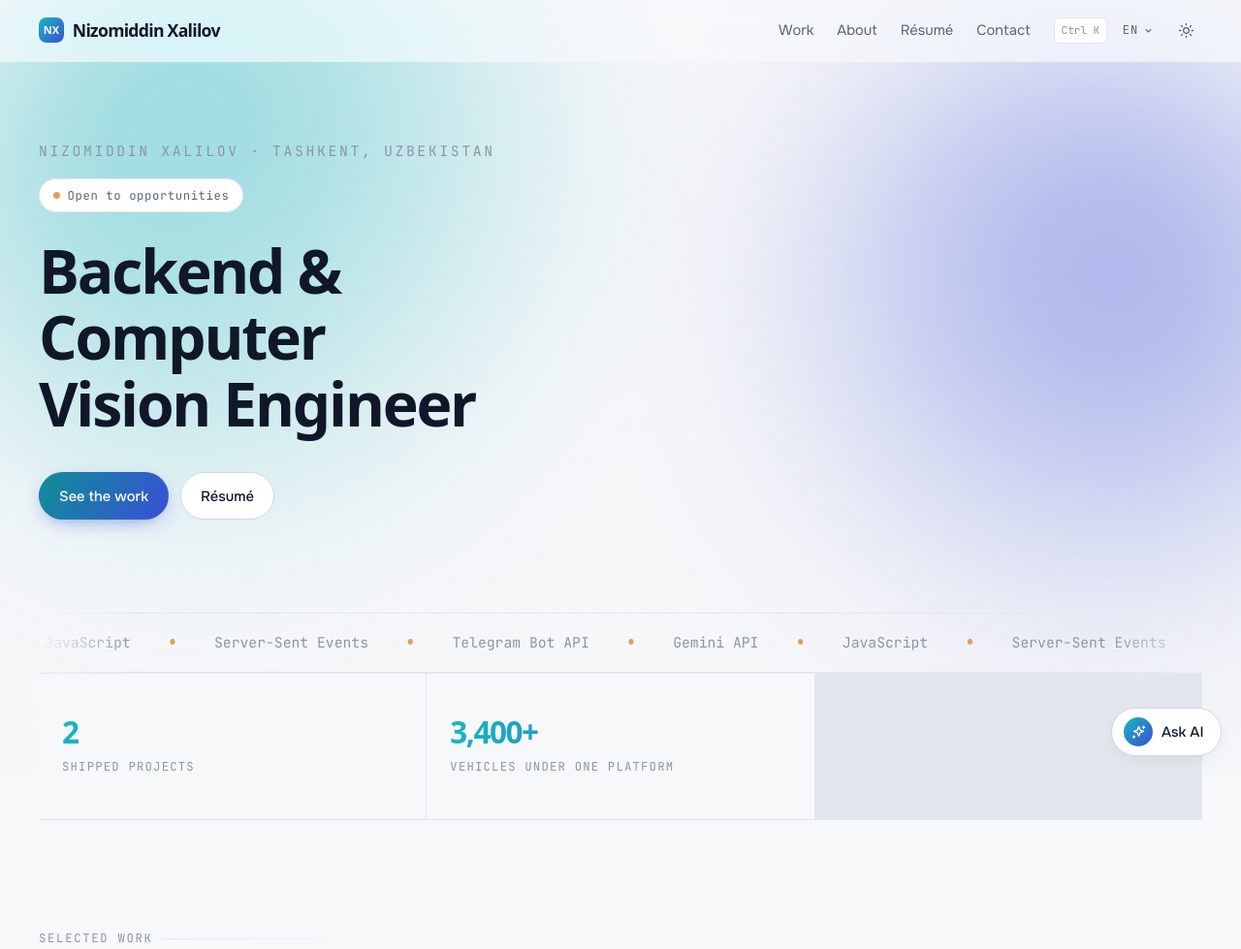
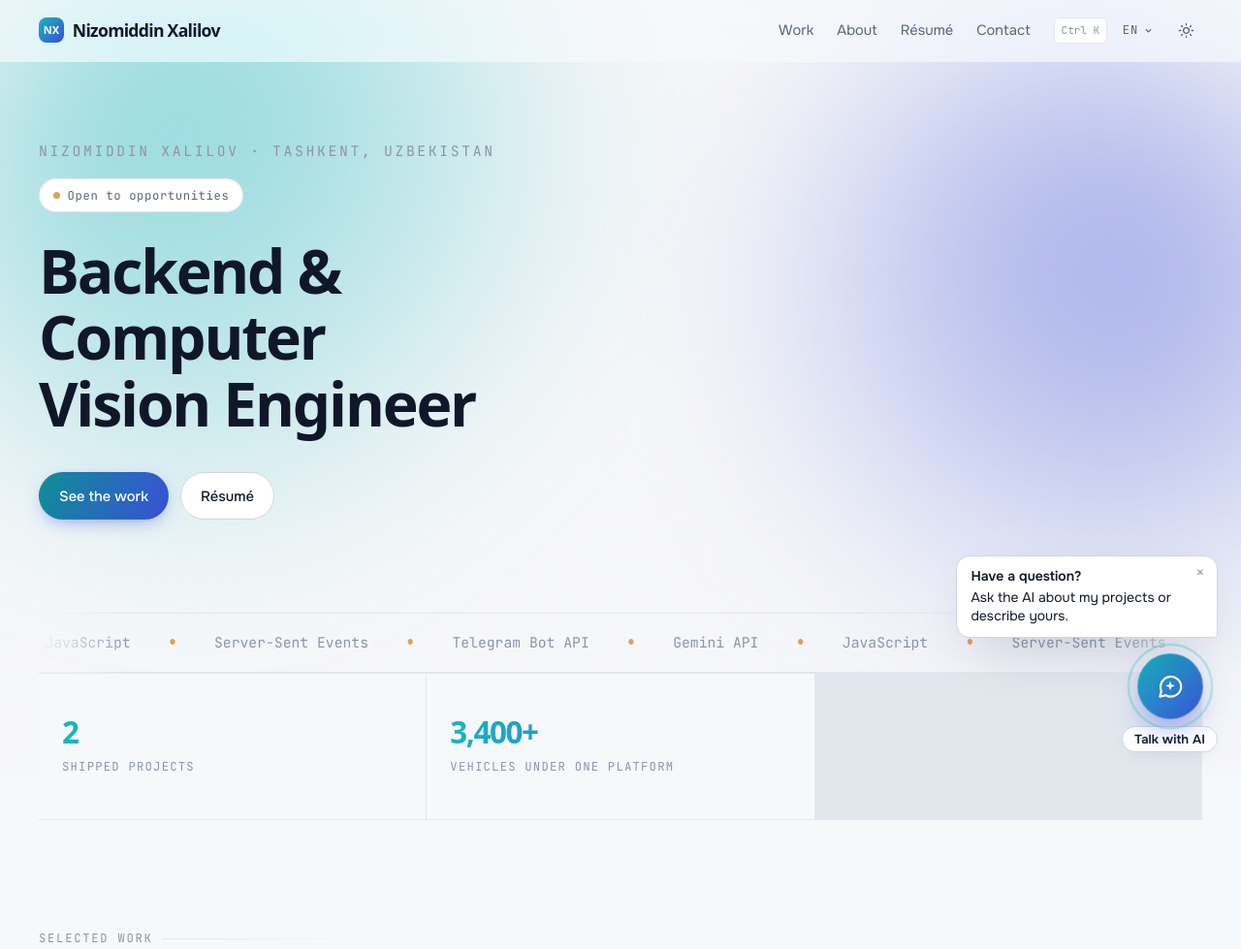
Before and after one commit to Nizomiddin0628/NKh-portfolio, a Django app: page /en/ in a window 1280 px wide. Shown: the top 979 px of the page at 97% size. Run offline with Django 5.2, Linux system fonts and the light colour scheme; data comes from the database, SQL or seed files in the repository; data that the repository does not hold is empty; parts of the project's set-up code (start-up, migrations or seed data) failed here and were passed over; some libraries are stand-ins or nearby versions; some web fonts are replaced.

Commit message:
AI launcher: bigger button with label, teaser

```diff
--- a/apps/ai/ui.py
+++ b/apps/ai/ui.py
@@ -2,7 +2,7 @@
 
 UI = {
     "en": {
-        "open": "Ask AI", "title": "Assistant", "subtitle": "Nizomiddin's AI assistant",
+        "open": "Ask AI", "fab": "Talk with AI", "tease_title": "Have a question?", "tease_text": "Ask the AI about my projects or describe yours.", "title": "Assistant", "subtitle": "Nizomiddin's AI assistant",
         "owner": "Owner mode", "placeholder": "Type a question…", "send": "Send", "stop": "Stop",
         "new": "New chat", "close": "Close", "attach": "Image or PDF", "voice": "Voice question",
         "mode_site": "Site", "mode_web": "Global", "confirm": "Confirm", "cancel": "Cancel",
@@ -15,7 +15,7 @@ UI = {
         "mic_denied": "Microphone access was denied.", "you": "You", "assistant": "Assistant",
     },
     "uz": {
-        "open": "AI assistent", "title": "Assistent", "subtitle": "Nizomiddinning AI assistenti",
+        "open": "AI assistent", "fab": "AI bilan suhbat", "tease_title": "Savolingiz bormi?", "tease_text": "Loyihalarim haqida AI'dan so'rang yoki o'z loyihangizni aytib bering.", "title": "Assistent", "subtitle": "Nizomiddinning AI assistenti",
         "owner": "Ega rejimi", "placeholder": "Savol yozing…", "send": "Yuborish", "stop": "To'xtatish",
         "new": "Yangi suhbat", "close": "Yopish", "attach": "Rasm yoki PDF", "voice": "Ovozli savol",
         "mode_site": "Sayt", "mode_web": "Global", "confirm": "Tasdiqlash", "cancel": "Bekor",
@@ -29,7 +29,7 @@ UI = {
         "you": "Siz", "assistant": "Assistent",
     },
     "ru": {
-        "open": "AI-ассистент", "title": "Ассистент", "subtitle": "AI-ассистент Низомиддина",
+        "open": "AI-ассистент", "fab": "Чат с AI", "tease_title": "Есть вопрос?", "tease_text": "Спросите AI о моих проектах или расскажите о своём.", "title": "Ассистент", "subtitle": "AI-ассистент Низомиддина",
         "owner": "Режим владельца", "placeholder": "Напишите вопрос…", "send": "Отправить", "stop": "Остановить",
         "new": "Новый диалог", "close": "Закрыть", "attach": "Фото или PDF", "voice": "Голосовой вопрос",
         "mode_site": "Сайт", "mode_web": "Глобальный", "confirm": "Подтвердить", "cancel": "Отмена",
--- a/static/ai/widget.css
+++ b/static/ai/widget.css
@@ -4,7 +4,7 @@
    Layers: header 80 · cmdk 90 · lightbox 100 · this 95 (under the lightbox)
    ═══════════════════════════════════════════════════════════════════════ */
 
-.ai { --ai-w: 400px; --ai-h: min(660px, calc(100dvh - 5.5rem)); }
+.ai { --ai-w: 440px; --ai-h: min(740px, calc(100dvh - 3rem)); }
 .ai [hidden] { display: none !important; }
 
 /* The floating button is styled inline in templates/ai/widget.html so it looks right before this file loads. */
@@ -30,7 +30,7 @@
 }
 .ai-panel[hidden] { display: none; }
 @keyframes ai-in { from { opacity: 0; transform: translateY(14px) scale(0.97); } }
-@media (prefers-reduced-motion: reduce) { .ai-panel { animation: none; } .ai-fab.is-loading .ai-fab__icon { animation: none; } }
+@media (prefers-reduced-motion: reduce) { .ai-panel { animation: none; } }
 
 .ai-head {
   display: flex; align-items: center; justify-content: space-between; gap: 0.5rem;
@@ -177,7 +177,7 @@
 .ai-rec b { color: #d64545; font-family: var(--font-mono); }
 
 /* ── Phone: full screen sheet ─────────────────────────────────────────── */
-@media (max-width: 640px) {
+@media (max-width: 768px) {
   .ai-panel {
     inset: 0; width: auto; height: 100dvh; border-radius: 0; border: 0;
     background: var(--bg); backdrop-filter: none; -webkit-backdrop-filter: none;
@@ -187,5 +187,5 @@
   .ai-head { padding-top: calc(0.8rem + env(safe-area-inset-top)); }
   .ai-msg { max-width: 92%; }
 }
-@media (max-width: 640px) and (display-mode: standalone) { .ai-panel { height: 100vh; } }
+@media (max-width: 768px) and (display-mode: standalone) { .ai-panel { height: 100vh; } }
 @media print { .ai { display: none; } }
--- a/static/ai/widget.js
+++ b/static/ai/widget.js
@@ -313,7 +313,7 @@ export async function open(question) {
   root.dataset.open = "true";
   els.panel.hidden = false;
   els.fab.setAttribute("aria-expanded", "true");
-  if (matchMedia("(max-width: 640px)").matches) window.scrollLock?.(true);
+  if (matchMedia("(max-width: 768px)").matches) window.scrollLock?.(true);
   scrollDown();
   if (question) { els.input.value = question; autosize(); ask(question); }
   else setTimeout(() => els.input.focus({ preventScroll: true }), 50);
--- a/templates/ai/widget.html
+++ b/templates/ai/widget.html
@@ -1,44 +1,77 @@
 {% load static %}
 <style>
+/* Launcher: a large gradient orb with a label under it. Styled here so it is right before widget.css loads. */
 .ai-fab {
   position: fixed;
-  right: calc(1.25rem + env(safe-area-inset-right));
-  bottom: calc(1.25rem + env(safe-area-inset-bottom));
+  right: calc(1.5rem + env(safe-area-inset-right));
+  bottom: calc(1.5rem + env(safe-area-inset-bottom));
   z-index: 95;
-  display: inline-flex; align-items: center; gap: 0.55rem;
-  height: 50px; padding: 0 1.1rem 0 0.75rem;
-  border-radius: var(--radius-full);
-  border: 1px solid var(--border-strong);
-  background: var(--surface);
-  color: var(--text);
-  font: 500 var(--step--1) var(--font-body);
-  box-shadow: var(--shadow-md);
-  cursor: pointer;
-  transition: transform var(--dur) var(--ease), box-shadow var(--dur) var(--ease),
-              border-color var(--dur) var(--ease), opacity var(--dur) var(--ease);
+  display: flex; flex-direction: column; align-items: center; gap: 0.45rem;
+  padding: 0; border: 0; background: none; color: var(--text);
+  cursor: pointer; -webkit-tap-highlight-color: transparent;
+  transition: transform var(--dur) var(--ease), opacity var(--dur) var(--ease);
 }
-.ai-fab:hover { transform: translateY(-2px); box-shadow: var(--shadow-lg); border-color: var(--text-faint); }
-.ai-fab:active { transform: none; }
-.ai-fab:focus-visible { outline: 2px solid var(--accent); outline-offset: 3px; }
-.ai-fab__icon {
-  display: grid; place-items: center; width: 30px; height: 30px; border-radius: 50%;
+.ai-fab__orb {
+  position: relative; display: grid; place-items: center;
+  width: 68px; height: 68px; border-radius: 50%;
   background: linear-gradient(135deg, var(--turquoise), var(--indigo));
   color: #fff;
+  box-shadow: 0 14px 34px -10px color-mix(in srgb, var(--indigo) 70%, transparent),
+              0 0 0 1px color-mix(in srgb, #fff 18%, transparent) inset;
+  transition: transform var(--dur) var(--ease-back), box-shadow var(--dur) var(--ease);
 }
-.ai-fab__icon svg { width: 17px; height: 17px; }
-.ai-fab.is-loading .ai-fab__icon { animation: ai-pulse 0.9s ease-in-out infinite; }
+.ai-fab__orb::after {               /* soft ring that pulses a few times after load */
+  content: ""; position: absolute; inset: -6px; border-radius: 50%;
+  border: 2px solid color-mix(in srgb, var(--turquoise) 55%, transparent);
+  opacity: 0; animation: ai-ring 2.4s var(--ease-out) 1.2s 4;
+}
+.ai-fab__orb svg { width: 30px; height: 30px; }
+.ai-fab__label {
+  padding: 0.3rem 0.75rem; border-radius: var(--radius-full);
+  background: var(--surface); border: 1px solid var(--border-strong);
+  font: 600 13px/1.2 var(--font-body); letter-spacing: 0.01em; white-space: nowrap;
+  box-shadow: var(--shadow-md);
+}
+.ai-fab:hover .ai-fab__orb { transform: translateY(-3px) scale(1.04);
+  box-shadow: 0 20px 40px -12px color-mix(in srgb, var(--indigo) 80%, transparent); }
+.ai-fab:active .ai-fab__orb { transform: scale(0.96); }
+.ai-fab:focus-visible { outline: none; }
+.ai-fab:focus-visible .ai-fab__orb { outline: 3px solid var(--accent); outline-offset: 4px; }
+.ai-fab.is-loading .ai-fab__orb { animation: ai-pulse 0.9s ease-in-out infinite; }
 .ai-fab__badge {
-  position: absolute; top: -5px; right: -3px;
-  min-width: 19px; height: 19px; padding: 0 5px;
-  border-radius: var(--radius-full);
-  background: var(--brass); color: #fff;
-  font: 600 11px/19px var(--font-mono); text-align: center;
-  box-shadow: 0 0 0 2px var(--surface);
+  position: absolute; top: -2px; right: -2px;
+  min-width: 22px; height: 22px; padding: 0 6px;
+  border-radius: var(--radius-full); background: var(--brass); color: #fff;
+  font: 700 12px/22px var(--font-mono); text-align: center;
+  box-shadow: 0 0 0 3px var(--bg);
 }
-.ai[data-open="true"] .ai-fab { opacity: 0; pointer-events: none; transform: translateY(8px); }
-@keyframes ai-pulse { 50% { transform: scale(0.88); opacity: 0.7; } }
-
-@media (max-width: 640px) { .ai-fab { height: 48px; padding: 0 0.6rem; } .ai-fab__text { display: none; } }
+.ai-tease {
+  position: fixed; z-index: 95;
+  right: calc(1.5rem + env(safe-area-inset-right));
+  bottom: calc(1.5rem + 118px + env(safe-area-inset-bottom));
+  max-width: 270px; padding: 0.7rem 2rem 0.7rem 0.9rem;
+  border-radius: 14px 14px 4px 14px;
+  background: var(--surface); color: var(--text); border: 1px solid var(--border-strong);
+  box-shadow: var(--shadow-lg); font: 400 14px/1.4 var(--font-body);
+  cursor: pointer; animation: ai-tease-in 0.4s var(--ease-out) both;
+}
+.ai-tease b { display: block; font-weight: 600; margin-bottom: 2px; }
+.ai-tease__x { position: absolute; top: 4px; right: 4px; width: 26px; height: 26px; border: 0;
+  background: none; color: var(--text-faint); font-size: 16px; cursor: pointer; border-radius: 50%; }
+.ai-tease__x:hover { color: var(--text); background: var(--surface-2); }
+.ai[data-open="true"] .ai-fab, .ai[data-open="true"] .ai-tease { opacity: 0; pointer-events: none; transform: translateY(10px); }
+@keyframes ai-pulse { 50% { transform: scale(0.9); opacity: 0.75; } }
+@keyframes ai-ring { 0% { opacity: 0.9; transform: scale(0.92); } 100% { opacity: 0; transform: scale(1.35); } }
+@keyframes ai-tease-in { from { opacity: 0; transform: translateY(8px) scale(0.97); } }
+@media (max-width: 640px) {
+  .ai-fab { right: calc(1rem + env(safe-area-inset-right)); bottom: calc(1.25rem + env(safe-area-inset-bottom)); }
+  .ai-fab__orb { width: 62px; height: 62px; }
+  .ai-fab__orb svg { width: 28px; height: 28px; }
+  .ai-fab__label { font-size: 12px; padding: 0.25rem 0.65rem; }
+  .ai-tease { right: calc(1rem + env(safe-area-inset-right)); bottom: calc(1.25rem + 108px + env(safe-area-inset-bottom));
+              border-radius: 14px 14px 4px 14px; max-width: min(260px, calc(100vw - 2rem)); }
+}
+@media (prefers-reduced-motion: reduce) { .ai-fab__orb::after, .ai-tease { animation: none; } }
 @media print { .ai { display: none; } }
 </style>
 {# AI assistant: the button is server-rendered; CSS and JS load on the first click (or when idle). #}
@@ -46,15 +79,19 @@
      data-config='{{ config_json }}'>
   <button class="ai-fab" data-ai-open type="button" aria-haspopup="dialog" aria-expanded="false"
           aria-controls="ai-panel" title="{{ ui.open }}">
-    <span class="ai-fab__icon" aria-hidden="true">
-      <svg viewBox="0 0 24 24" fill="none" stroke="currentColor" stroke-width="1.8" stroke-linecap="round" stroke-linejoin="round">
-        <path d="M12 3.5 13.9 8.6 19 10.5l-5.1 1.9L12 17.5l-1.9-5.1L5 10.5l5.1-1.9Z"/>
-        <path d="M19 3v3M17.5 4.5h3M5 17v3M3.5 18.5h3"/>
+    <span class="ai-fab__orb" aria-hidden="true">
+      <svg viewBox="0 0 24 24" fill="none" stroke="currentColor" stroke-width="1.7" stroke-linecap="round" stroke-linejoin="round">
+        <path d="M21 12a8.5 8.5 0 0 1-12.6 7.4L3.5 20.5l1.2-4.6A8.5 8.5 0 1 1 21 12Z"/>
+        <path d="M12 7.6l1.05 2.85 2.85 1.05-2.85 1.05L12 15.4l-1.05-2.85L8.1 11.5l2.85-1.05Z" fill="currentColor" stroke="none"/>
       </svg>
+      <span class="ai-fab__badge" data-ai-badge hidden></span>
     </span>
-    <span class="ai-fab__text">{{ ui.open }}</span>
-    <span class="ai-fab__badge" data-ai-badge hidden></span>
+    <span class="ai-fab__label">{{ ui.fab }}</span>
   </button>
+  <div class="ai-tease" data-ai-tease role="button" tabindex="0" hidden>
+    <b>{{ ui.tease_title }}</b>{{ ui.tease_text }}
+    <button type="button" class="ai-tease__x" data-ai-tease-close aria-label="{{ ui.close }}">&times;</button>
+  </div>
 
   <section class="ai-panel" id="ai-panel" data-ai-panel role="dialog" aria-modal="true"
            aria-label="{{ ui.title }}" data-lenis-prevent hidden>
@@ -138,6 +175,21 @@
     open(a.getAttribute("data-ai-ask") || "");
   });
   if (location.hash === "#ai") setTimeout(function () { open(); }, 400);
+  var tease = root.querySelector("[data-ai-tease]");
+  var seen = false;
+  try { seen = sessionStorage.getItem("ai:teased") === "1"; } catch (e) {}
+  if (tease && !seen) {
+    setTimeout(function () {
+      if (root.dataset.open === "true") return;
+      tease.hidden = false;
+      try { sessionStorage.setItem("ai:teased", "1"); } catch (e) {}
+      setTimeout(function () { tease.hidden = true; }, 12000);
+    }, 7000);
+    tease.addEventListener("click", function (e) {
+      tease.hidden = true;
+      if (!e.target.closest("[data-ai-tease-close]")) open();
+    });
+  }
   window.addEventListener("load", function () {
     setTimeout(function () { (window.requestIdleCallback || setTimeout)(function () { load(); }); }, 3000);
   });
```
